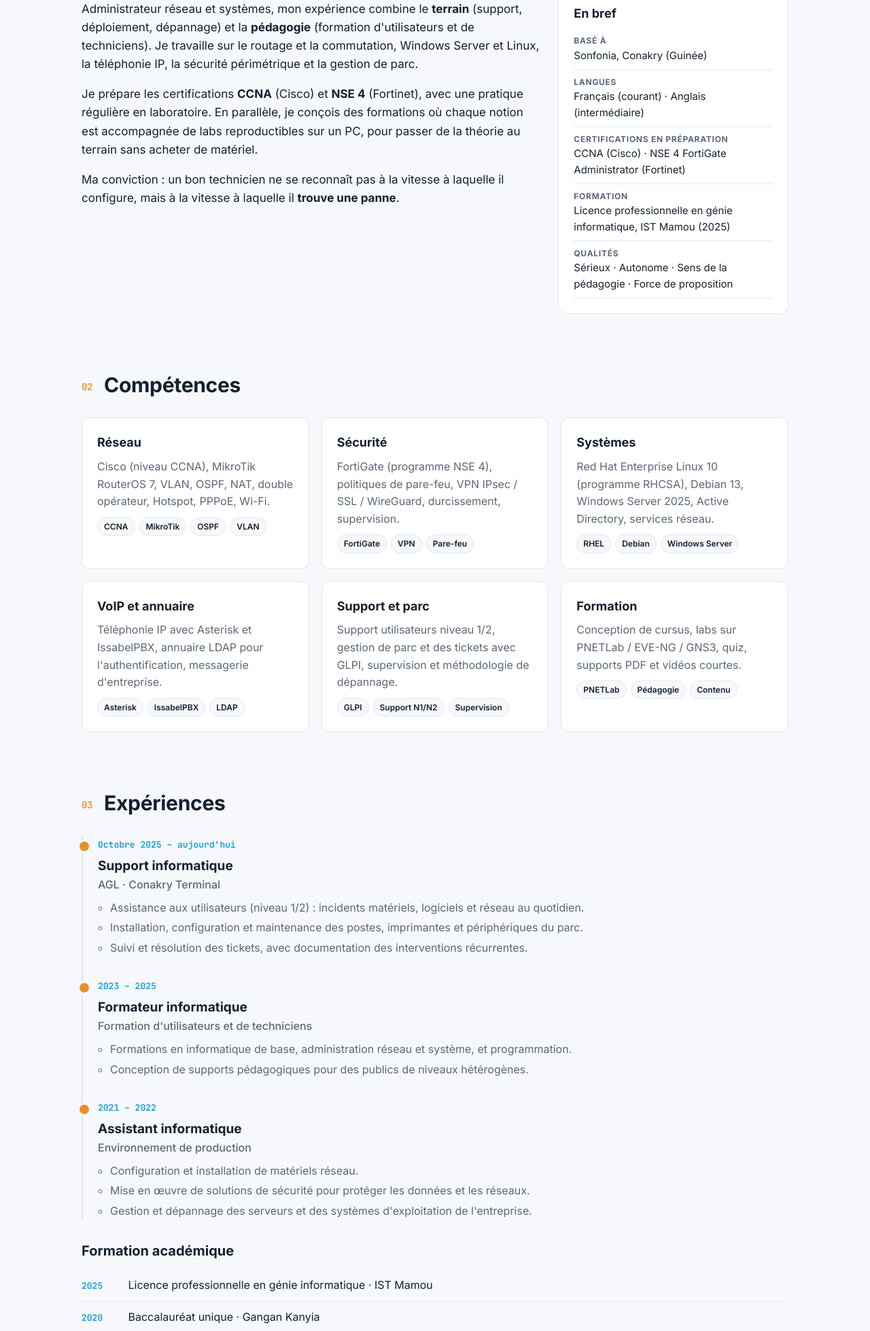
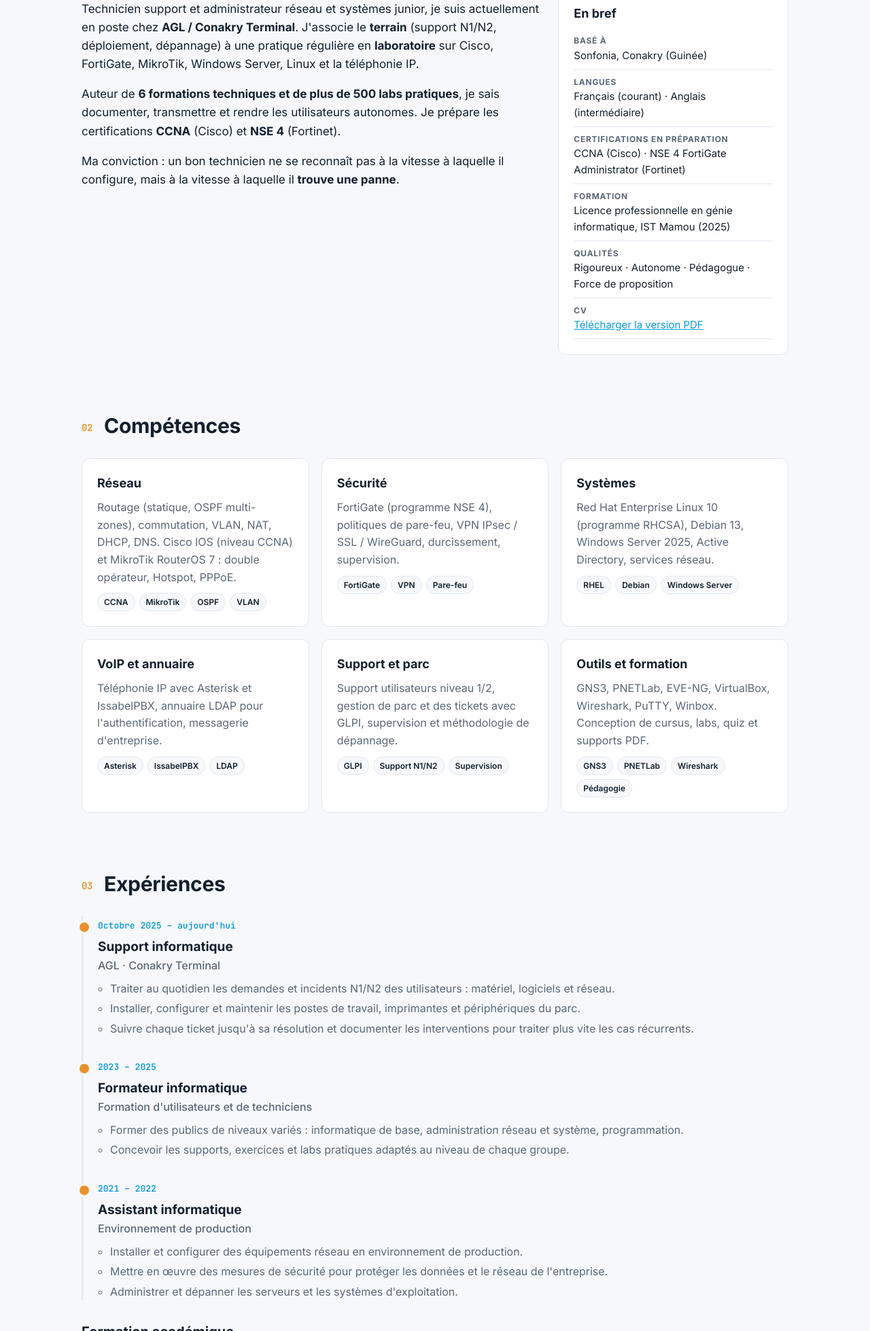
Before and after one commit to gbatoby-edouardnina/gbatoby-edouardnina.github.io, a plain HTML site: page index.html in a window 1280 px wide. Shown: the part 842-2800 px from the top of the page at 68% size. Drawn offline with Linux system fonts and the light colour scheme.

Commit message:
Mise à jour du CV (version 2026) et ajout du CV en PDF

```diff
--- a/index.html
+++ b/index.html
@@ -31,11 +31,12 @@
   <!-- ======================== ACCUEIL ======================== -->
   <section class="hero">
     <div class="wrap">
-      <p class="kicker">ADMINISTRATEUR RÉSEAU ET SYSTÈME · FORMATEUR</p>
+      <p class="kicker">ADMINISTRATEUR RÉSEAU ET SYSTÈMES JUNIOR · SUPPORT N1/N2 · FORMATEUR</p>
       <h1>Gbatoby Edouard <span>Nina</span></h1>
       <p class="lead">Je conçois, sécurise et dépanne des réseaux d'entreprise, et je forme les techniciens qui les feront tourner demain. Ici, je partage mes projets et ce que le terrain m'a appris.</p>
       <div class="cta">
-        <a class="btn" href="#realisations">Voir mes réalisations</a>
+        <a class="btn" href="CV_Gbatoby_Edouard_Nina.pdf" target="_blank" rel="noopener">Télécharger mon CV (PDF)</a>
+        <a class="btn ghost" href="#realisations">Voir mes réalisations</a>
         <a class="btn ghost" href="#contact">Me contacter</a>
       </div>
       <ul class="stats">
@@ -51,8 +52,8 @@
     <h2><span>01</span> À propos</h2>
     <div class="about">
       <div>
-        <p>Administrateur réseau et systèmes, mon expérience combine le <strong>terrain</strong> (support, déploiement, dépannage) et la <strong>pédagogie</strong> (formation d'utilisateurs et de techniciens). Je travaille sur le routage et la commutation, Windows Server et Linux, la téléphonie IP, la sécurité périmétrique et la gestion de parc.</p>
-        <p>Je prépare les certifications <strong>CCNA</strong> (Cisco) et <strong>NSE 4</strong> (Fortinet), avec une pratique régulière en laboratoire. En parallèle, je conçois des formations où chaque notion est accompagnée de labs reproductibles sur un PC, pour passer de la théorie au terrain sans acheter de matériel.</p>
+        <p>Technicien support et administrateur réseau et systèmes junior, je suis actuellement en poste chez <strong>AGL / Conakry Terminal</strong>. J'associe le <strong>terrain</strong> (support N1/N2, déploiement, dépannage) à une pratique régulière en <strong>laboratoire</strong> sur Cisco, FortiGate, MikroTik, Windows Server, Linux et la téléphonie IP.</p>
+        <p>Auteur de <strong>6 formations techniques et de plus de 500 labs pratiques</strong>, je sais documenter, transmettre et rendre les utilisateurs autonomes. Je prépare les certifications <strong>CCNA</strong> (Cisco) et <strong>NSE 4</strong> (Fortinet).</p>
         <p>Ma conviction : un bon technicien ne se reconnaît pas à la vitesse à laquelle il configure, mais à la vitesse à laquelle il <strong>trouve une panne</strong>.</p>
       </div>
       <aside class="card">
@@ -62,7 +63,8 @@
           <li><b>Langues</b> Français (courant) · Anglais (intermédiaire)</li>
           <li><b>Certifications en préparation</b> CCNA (Cisco) · NSE 4 FortiGate Administrator (Fortinet)</li>
           <li><b>Formation</b> Licence professionnelle en génie informatique, IST Mamou (2025)</li>
-          <li><b>Qualités</b> Sérieux · Autonome · Sens de la pédagogie · Force de proposition</li>
+          <li><b>Qualités</b> Rigoureux · Autonome · Pédagogue · Force de proposition</li>
+          <li><b>CV</b> <a href="CV_Gbatoby_Edouard_Nina.pdf" target="_blank" rel="noopener">Télécharger la version PDF</a></li>
         </ul>
       </aside>
     </div>
@@ -74,7 +76,7 @@
     <div class="grid3">
       <article class="card skill">
         <h3>Réseau</h3>
-        <p>Cisco (niveau CCNA), MikroTik RouterOS 7, VLAN, OSPF, NAT, double opérateur, Hotspot, PPPoE, Wi-Fi.</p>
+        <p>Routage (statique, OSPF multi-zones), commutation, VLAN, NAT, DHCP, DNS. Cisco IOS (niveau CCNA) et MikroTik RouterOS 7 : double opérateur, Hotspot, PPPoE.</p>
         <div class="tags"><i>CCNA</i><i>MikroTik</i><i>OSPF</i><i>VLAN</i></div>
       </article>
       <article class="card skill">
@@ -98,9 +100,9 @@
         <div class="tags"><i>GLPI</i><i>Support N1/N2</i><i>Supervision</i></div>
       </article>
       <article class="card skill">
-        <h3>Formation</h3>
-        <p>Conception de cursus, labs sur PNETLab / EVE-NG / GNS3, quiz, supports PDF et vidéos courtes.</p>
-        <div class="tags"><i>PNETLab</i><i>Pédagogie</i><i>Contenu</i></div>
+        <h3>Outils et formation</h3>
+        <p>GNS3, PNETLab, EVE-NG, VirtualBox, Wireshark, PuTTY, Winbox. Conception de cursus, labs, quiz et supports PDF.</p>
+        <div class="tags"><i>GNS3</i><i>PNETLab</i><i>Wireshark</i><i>Pédagogie</i></div>
       </article>
     </div>
   </section>
@@ -114,9 +116,9 @@
         <h3>Support informatique</h3>
         <p class="org">AGL · Conakry Terminal</p>
         <ul>
-          <li>Assistance aux utilisateurs (niveau 1/2) : incidents matériels, logiciels et réseau au quotidien.</li>
-          <li>Installation, configuration et maintenance des postes, imprimantes et périphériques du parc.</li>
-          <li>Suivi et résolution des tickets, avec documentation des interventions récurrentes.</li>
+          <li>Traiter au quotidien les demandes et incidents N1/N2 des utilisateurs : matériel, logiciels et réseau.</li>
+          <li>Installer, configurer et maintenir les postes de travail, imprimantes et périphériques du parc.</li>
+          <li>Suivre chaque ticket jusqu'à sa résolution et documenter les interventions pour traiter plus vite les cas récurrents.</li>
         </ul>
       </li>
       <li>
@@ -124,8 +126,8 @@
         <h3>Formateur informatique</h3>
         <p class="org">Formation d'utilisateurs et de techniciens</p>
         <ul>
-          <li>Formations en informatique de base, administration réseau et système, et programmation.</li>
-          <li>Conception de supports pédagogiques pour des publics de niveaux hétérogènes.</li>
+          <li>Former des publics de niveaux variés : informatique de base, administration réseau et système, programmation.</li>
+          <li>Concevoir les supports, exercices et labs pratiques adaptés au niveau de chaque groupe.</li>
         </ul>
       </li>
       <li>
@@ -133,9 +135,9 @@
         <h3>Assistant informatique</h3>
         <p class="org">Environnement de production</p>
         <ul>
-          <li>Configuration et installation de matériels réseau.</li>
-          <li>Mise en œuvre de solutions de sécurité pour protéger les données et les réseaux.</li>
-          <li>Gestion et dépannage des serveurs et des systèmes d'exploitation de l'entreprise.</li>
+          <li>Installer et configurer des équipements réseau en environnement de production.</li>
+          <li>Mettre en œuvre des mesures de sécurité pour protéger les données et le réseau de l'entreprise.</li>
+          <li>Administrer et dépanner les serveurs et les systèmes d'exploitation.</li>
         </ul>
       </li>
     </ol>
@@ -144,7 +146,7 @@
     <ul class="edu">
       <li><time>2025</time> Licence professionnelle en génie informatique · IST Mamou</li>
       <li><time>2020</time> Baccalauréat unique · Gangan Kanyia</li>
-      <li><time>2016</time> BEPC · Almamy Samory Touré</li>
+      <li><time>En cours</time> Préparation CCNA 200-301 (Cisco) · NSE 4 FortiGate Administrator (Fortinet)</li>
     </ul>
   </section>
 
@@ -162,6 +164,11 @@
         <time>Routage</time>
         <h3>OSPF multi-zones avec redistribution</h3>
         <p>Topologie OSPF multi-aires avec redistribution RIP et EIGRP, complétée par des services DHCP et DNS pour l'adressage et la résolution de noms.</p>
+      </article>
+      <article class="card post">
+        <time>MikroTik</time>
+        <h3>Routeur MikroTik RouterOS 7 virtualisé</h3>
+        <p>Routeur CHR sous VirtualBox avec VLAN, pare-feu, double opérateur, Hotspot, PPPoE et VPN WireGuard, administré avec Winbox 4.</p>
       </article>
       <article class="card post">
         <time>Systèmes</time>
@@ -189,7 +196,7 @@
       <article class="card proj">
         <div class="pt">MikroTik</div>
         <h3>Maîtriser MikroTik RouterOS 7</h3>
-        <p>E-book de 115 pages, 20 chapitres et 35 labs corrigés : pare-feu, VLAN, double opérateur, Hotspot, PPPoE, WireGuard, projet final.</p>
+        <p>E-book de 125 pages, 20 chapitres, 35 labs corrigés et 25 captures Winbox réelles : pare-feu, VLAN, double opérateur, Hotspot, PPPoE, WireGuard, projet final.</p>
         <span class="badge new">Nouveau · 2026</span>
       </article>
       <article class="card proj">
@@ -264,6 +271,7 @@
         <a class="btn ghost" href="tel:+224620766162">+224 620 76 61 62</a>
         <a class="btn ghost" href="https://wa.me/224664889911" target="_blank" rel="noopener">WhatsApp : +224 664 88 99 11</a>
         <a class="btn ghost" href="https://github.com/gbatoby-edouardnina" target="_blank" rel="noopener">GitHub</a>
+        <a class="btn ghost" href="CV_Gbatoby_Edouard_Nina.pdf" target="_blank" rel="noopener">CV (PDF)</a>
       </div>
     </div>
   </section>
```
Also changed, not shown: 1 other file.
